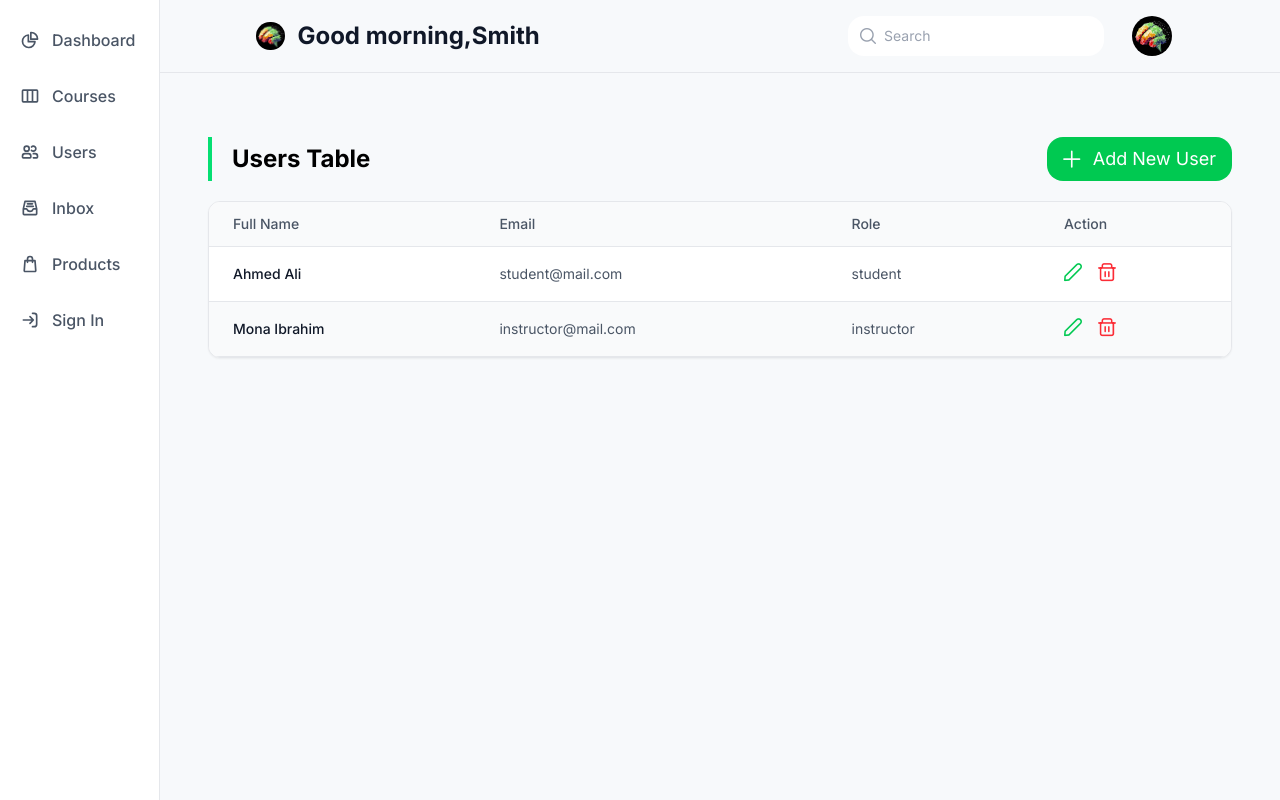
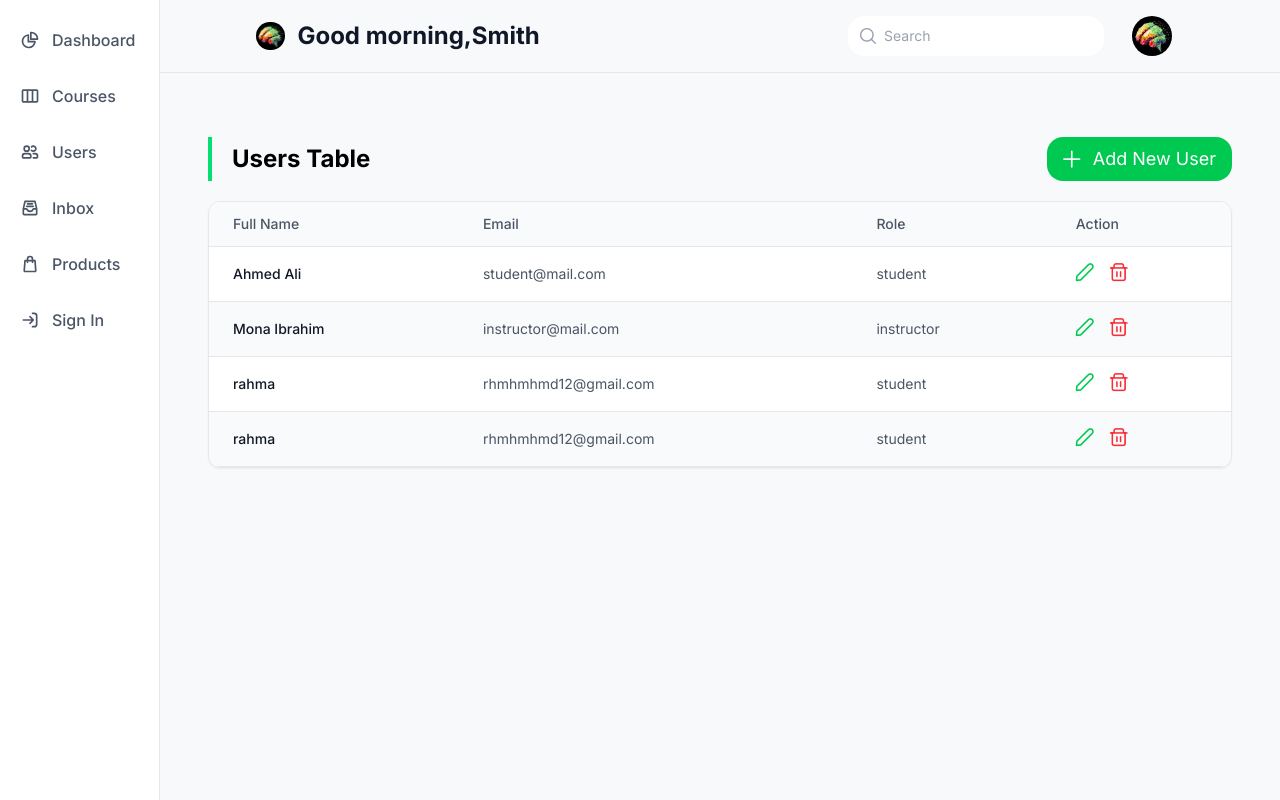
Before and after one commit to Hossam-Elsonbaty/Darreb-Academy-Dashboard, an Angular app: page /home/users in a window 1280 px wide. Built offline with nearby package versions, Linux system fonts and the light colour scheme; data requests are answered from the project's data file.

Commit message:
add user
add

```diff
--- a/server/db.json
+++ b/server/db.json
@@ -15,7 +15,9 @@
       "password": "hashedpassword123",
       "fullName": "Ahmed Ali",
       "role": "student",
-      "enrolledCourses": ["course001"]
+      "enrolledCourses": [
+        "course001"
+      ]
     },
     {
       "id": "usr002",
@@ -24,6 +26,20 @@
       "fullName": "Mona Ibrahim",
       "role": "instructor",
       "enrolledCourses": []
+    },
+    {
+      "id": "4269",
+      "fullName": "rahma",
+      "email": "rhmhmhmd12@gmail.com",
+      "password": "987654321",
+      "role": "student"
+    },
+    {
+      "id": "460a",
+      "fullName": "rahma",
+      "email": "rhmhmhmd12@gmail.com",
+      "password": "987654321",
+      "role": "student"
     }
   ],
   "lectures": [
--- a/src/app/components/add-user-modal-component/add-user-modal-component.html
+++ b/src/app/components/add-user-modal-component/add-user-modal-component.html
@@ -5,7 +5,8 @@
   <div
     class="bg-white rounded-lg shadow-2xl w-full max-w-md p-6 m-4 transform transition-all duration-300 scale-100"
   >
-    <form>
+    <form (ngSubmit)="addnewuser()"
+>
       <div class="mb-4">
         <label for="fullName" class="block text-sm font-medium text-gray-700 mb-1">Full Name</label>
         <input
@@ -14,6 +15,7 @@
           name="fullName"
           placeholder="e.g., Jane Doe"
           required
+           [(ngModel)]="userprop.fullName"
           class="mt-1 block w-full px-3 py-2 border border-gray-300 rounded-md shadow-sm focus:outline-none focus:ring-green-500 focus:border-green-500 sm:text-sm"
         />
       </div>
@@ -27,6 +29,7 @@
           name="email"
           placeholder="e.g., user@example.com"
           required
+           [(ngModel)]="userprop.email"
           class="mt-1 block w-full px-3 py-2 border border-gray-300 rounded-md shadow-sm focus:outline-none focus:ring-green-500 focus:border-green-500 sm:text-sm"
         />
       </div>
@@ -38,6 +41,7 @@
           name="password"
           placeholder="••••••••"
           required
+           [(ngModel)]="userprop.password"
           class="mt-1 block w-full px-3 py-2 border border-gray-300 rounded-md shadow-sm focus:outline-none focus:ring-green-500 focus:border-green-500 sm:text-sm"
         />
       </div>
@@ -47,6 +51,7 @@
           id="role"
           name="role"
           required
+           [(ngModel)]="userprop.role"
           class="mt-1 block w-full px-3 py-2 border border-gray-300 bg-white rounded-md shadow-sm focus:outline-none focus:ring-green-500 focus:border-green-500 sm:text-sm"
         >
           <option value="" disabled selected>Select a role</option>
--- a/src/app/components/add-user-modal-component/add-user-modal-component.ts
+++ b/src/app/components/add-user-modal-component/add-user-modal-component.ts
@@ -1,7 +1,11 @@
 import { Component, Input, Output, EventEmitter } from '@angular/core';
+import { iUser } from '../../models/iUsers';
+import { UsersService } from '../../services/users/users.service';
+import { CommonModule } from '@angular/common';
+import { FormsModule } from '@angular/forms';
 @Component({
   selector: 'app-add-user-modal-component',
-  imports: [],
+  imports: [FormsModule,CommonModule],
   templateUrl: './add-user-modal-component.html',
   styleUrl: './add-user-modal-component.css',
 })
@@ -11,4 +15,11 @@ export class AddUserModalComponent {
   onClose(): void {
     this.closeModal.emit();
   }
+  userprop: iUser = {} as iUser;
+constructor(private userService: UsersService) {}
+addnewuser(){
+  this.userService.addNewUser(this.userprop).subscribe((data)=>{
+    console.log('User added successfully:',data);
+});
 }
+}
--- a/src/app/services/users/users.service.ts
+++ b/src/app/services/users/users.service.ts
@@ -19,4 +19,7 @@ export class UsersService {
   getAllUsers():Observable<iUser[]>{
     return this.http.get<iUser[]>(`${environment.apiUrl}/users`,this.httpHeaders);
   }
+  addNewUser(userobj:iUser):Observable <iUser> {
+    return this.http.post<iUser>(`${environment.apiUrl}/users`, userobj, this.httpHeaders);
 }
+}
```
